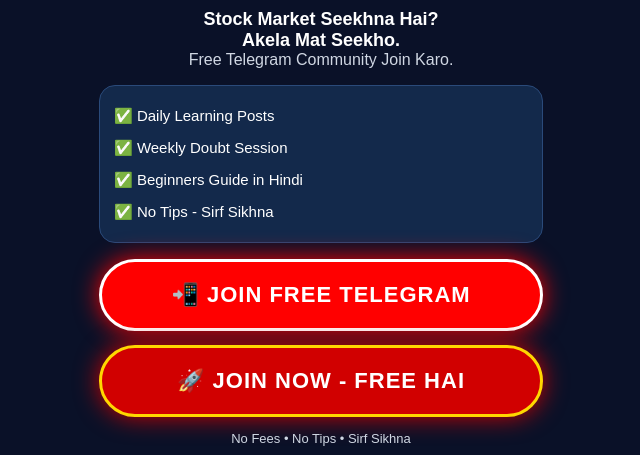
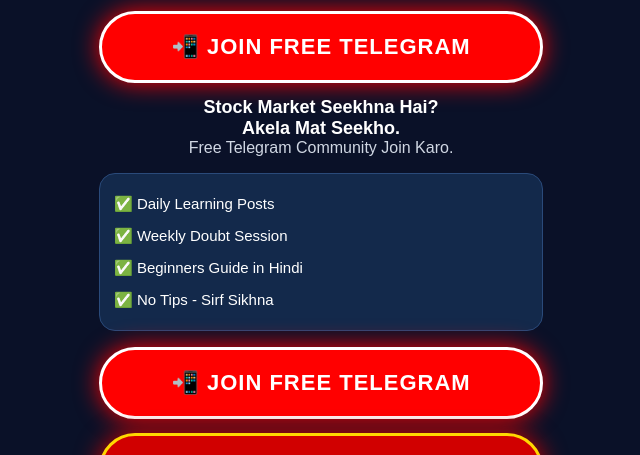
Before and after one commit to deepakadshm-glitch/SYSTEMATIC-TRADER-VIVEK, a plain HTML site: page index.html in a window 1280 px wide. Shown: the part 645-1100 px from the top of the page, without its empty margins (319-959 px from the left). Drawn offline with Linux system fonts and the light colour scheme.

Commit message:
Update index.html

```diff
--- a/index.html
+++ b/index.html
@@ -63,6 +63,9 @@ src="https://www.facebook.com/tr?id=2120653018563094&ev=PageView&noscript=1"
 <div class="content">
 <h1>SYSTEMATIC TRADER VIVEK (SEBI REGISTERED RESEARCH ANALYST )</h1>
 <h2>STOCK MARKET LEARNING COMMUNITY</h2>
+  <!-- BUTTON 1 -->
+<a class="btn-red" href="https://t.me/+LP-si4HEl9FmY2I1">📲 JOIN FREE TELEGRAM</a>
+
 
 <p><b style="color:#fff;font-size:18px;">Stock Market Seekhna Hai?<br>Akela Mat Seekho.</b><br>Free Telegram Community Join Karo.</p>
 
```
